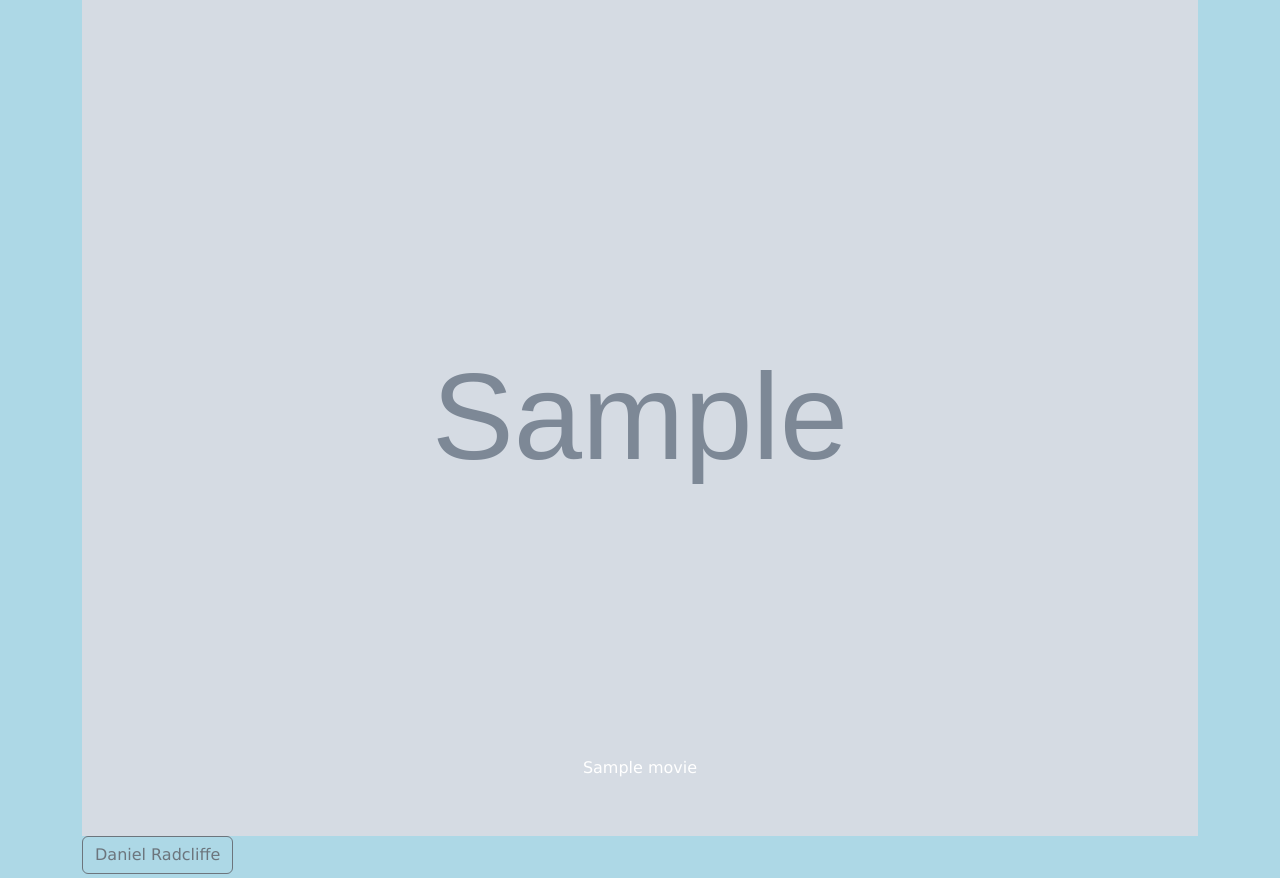
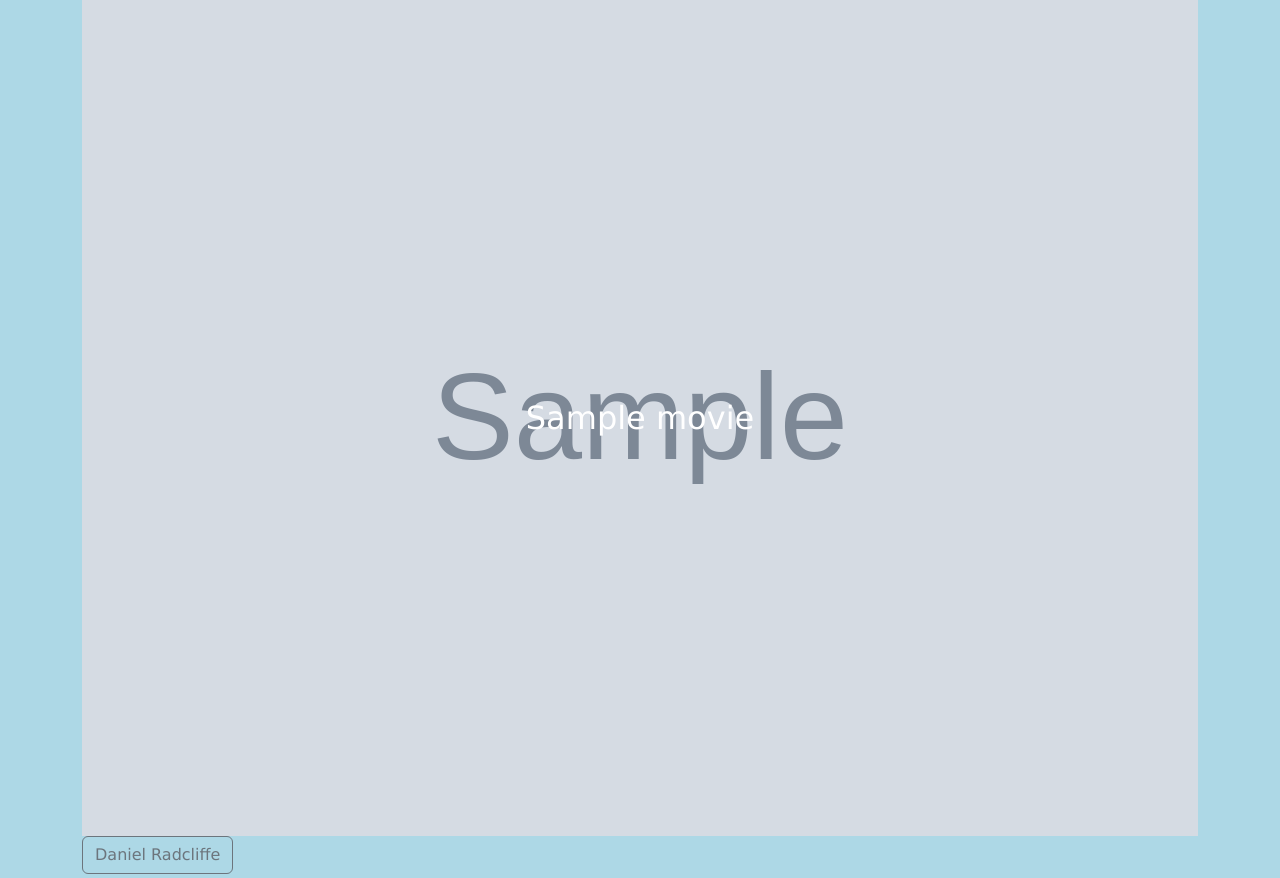
Before and after one commit to gyarab/2022_wa_Klonfarova_movies, a Django app: page /film/1 in a window 1280 px wide. Shown: the part 115-993 px from the top of the page. Run offline with Django 4.2, Linux system fonts and the light colour scheme; data comes from the database, SQL or seed files in the repository; tables that the repository leaves empty hold one stand-in row (values such as "Sample post"); grey boxes marked "Sample" are stand-in pictures; parts of the project's set-up code (start-up, migrations or seed data) failed here and were passed over.

Commit message:
Update movie.html

```diff
--- a/gamdb/films/templates/movie.html
+++ b/gamdb/films/templates/movie.html
@@ -15,7 +15,7 @@
 
     <div class="box box1">
 <img src="{% if movie.image_url %}{{movie.image_url}}{% else %}https://place-hold.it/180x100/{% endif %}" class="imgresponsive" alt="Responsive image">
-<p class="carousel-caption text-over-img">{{movie.name}}</p>
+<div class="centered">{{movie.name}}</div>
 </div>
 </div>
 
```
